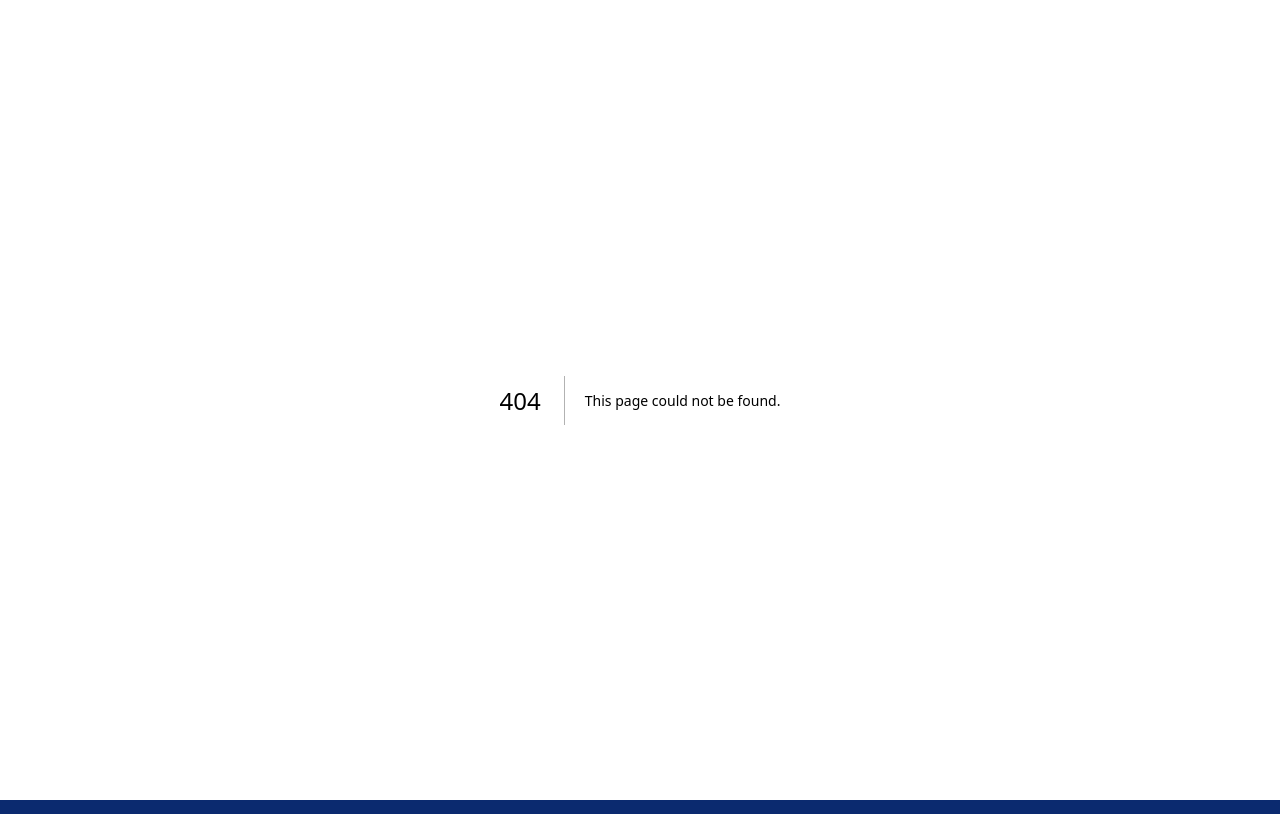
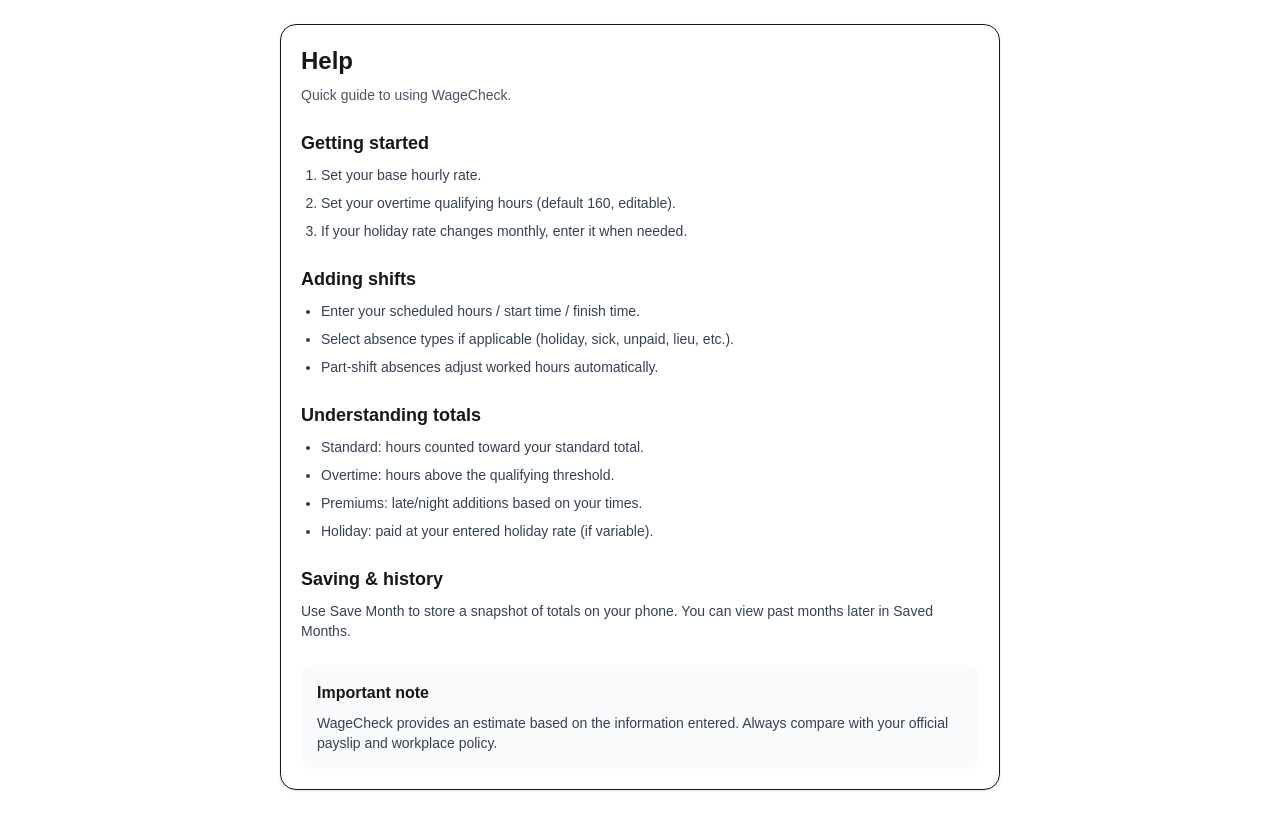
Before and after one commit to phil18019/wage-app, a Next.js app: page /help in a window 1280 px wide. Before the commit this address had no page. Built offline with nearby package versions, Linux system fonts and the light colour scheme.

Commit message:
Add help screen link

```diff
--- /dev/null
+++ b/app/help/page.tsx
@@ -0,0 +1,58 @@
+export default function HelpPage() {
+  return (
+    <main className="mx-auto max-w-3xl p-4 sm:p-6">
+      <div className="rounded-2xl border bg-white p-5 shadow-sm">
+        <h1 className="text-2xl font-bold">Help</h1>
+        <p className="mt-2 text-sm text-gray-600">
+          Quick guide to using WageCheck.
+        </p>
+
+        <div className="mt-6 space-y-6">
+          <section>
+            <h2 className="text-lg font-semibold">Getting started</h2>
+            <ol className="mt-2 list-decimal space-y-2 pl-5 text-sm text-gray-700">
+              <li>Set your base hourly rate.</li>
+              <li>Set your overtime qualifying hours (default 160, editable).</li>
+              <li>If your holiday rate changes monthly, enter it when needed.</li>
+            </ol>
+          </section>
+
+          <section>
+            <h2 className="text-lg font-semibold">Adding shifts</h2>
+            <ul className="mt-2 list-disc space-y-2 pl-5 text-sm text-gray-700">
+              <li>Enter your scheduled hours / start time / finish time.</li>
+              <li>Select absence types if applicable (holiday, sick, unpaid, lieu, etc.).</li>
+              <li>Part-shift absences adjust worked hours automatically.</li>
+            </ul>
+          </section>
+
+          <section>
+            <h2 className="text-lg font-semibold">Understanding totals</h2>
+            <ul className="mt-2 list-disc space-y-2 pl-5 text-sm text-gray-700">
+              <li><span className="font-medium">Standard:</span> hours counted toward your standard total.</li>
+              <li><span className="font-medium">Overtime:</span> hours above the qualifying threshold.</li>
+              <li><span className="font-medium">Premiums:</span> late/night additions based on your times.</li>
+              <li><span className="font-medium">Holiday:</span> paid at your entered holiday rate (if variable).</li>
+            </ul>
+          </section>
+
+          <section>
+            <h2 className="text-lg font-semibold">Saving & history</h2>
+            <p className="mt-2 text-sm text-gray-700">
+              Use <span className="font-medium">Save Month</span> to store a snapshot of totals on your phone. You
+              can view past months later in <span className="font-medium">Saved Months</span>.
+            </p>
+          </section>
+
+          <section className="rounded-xl bg-gray-50 p-4">
+            <h2 className="text-base font-semibold">Important note</h2>
+            <p className="mt-2 text-sm text-gray-700">
+              WageCheck provides an estimate based on the information entered. Always compare with your official
+              payslip and workplace policy.
+            </p>
+          </section>
+        </div>
+      </div>
+    </main>
+  );
+}
--- a/app/page.tsx
+++ b/app/page.tsx
@@ -1,6 +1,7 @@
 "use client";
 
 import { useEffect, useMemo, useState } from "react";
+import Link from "next/link";
 
 type Flag = "" | "Y" | "P";
 
@@ -477,14 +478,24 @@ export default function Home() {
 
   return (
     <main className="min-h-screen p-6 max-w-4xl mx-auto">
-      <h1 className="text-2xl font-bold mb-2 text-center"> Phil's Wage App </h1>
-      <p className="text-xs text-gray-500 mb-1 text-center">
-  Created by Phil Crompton
-</p>
+      <div className="mb-6 flex justify-between items-start">
+  <div className="text-center w-full">
+    <h1 className="text-2xl font-bold mb-2">Phil's Wage App</h1>
+    <p className="text-xs text-gray-500 mb-1">
+      Created by Phil Crompton
+    </p>
+    <p className="text-[10px] text-gray-400">
+      v1.0.0
+    </p>
+  </div>
 
-<p className="text-[10px] text-gray-400 mb-6 text-center">
-  v1.0.0
-</p>
+  <Link
+    href="/help"
+    className="text-xs bg-gray-200 px-3 py-1 rounded-lg h-fit"
+  >
+    Help
+  </Link>
+</div>
 
       {/* Rates */}
       <div className="mb-6 border rounded p-4">
```
